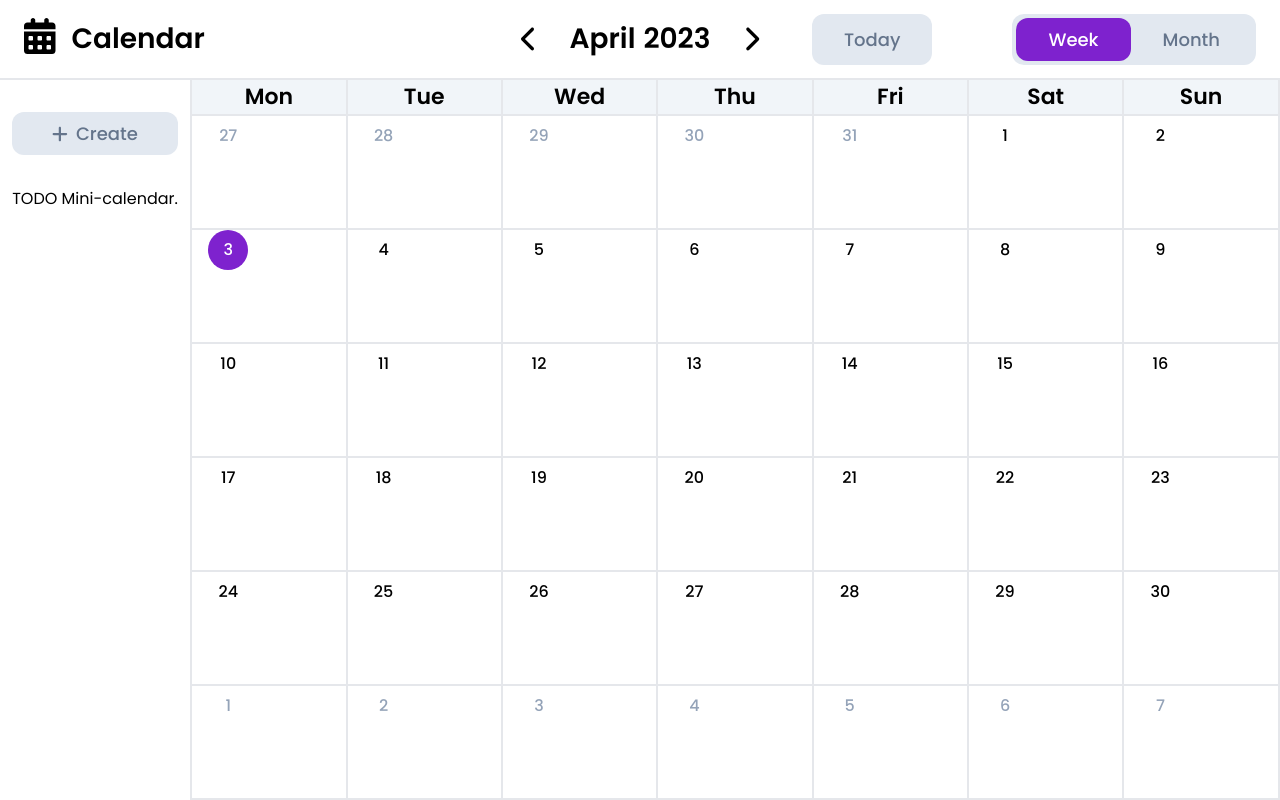
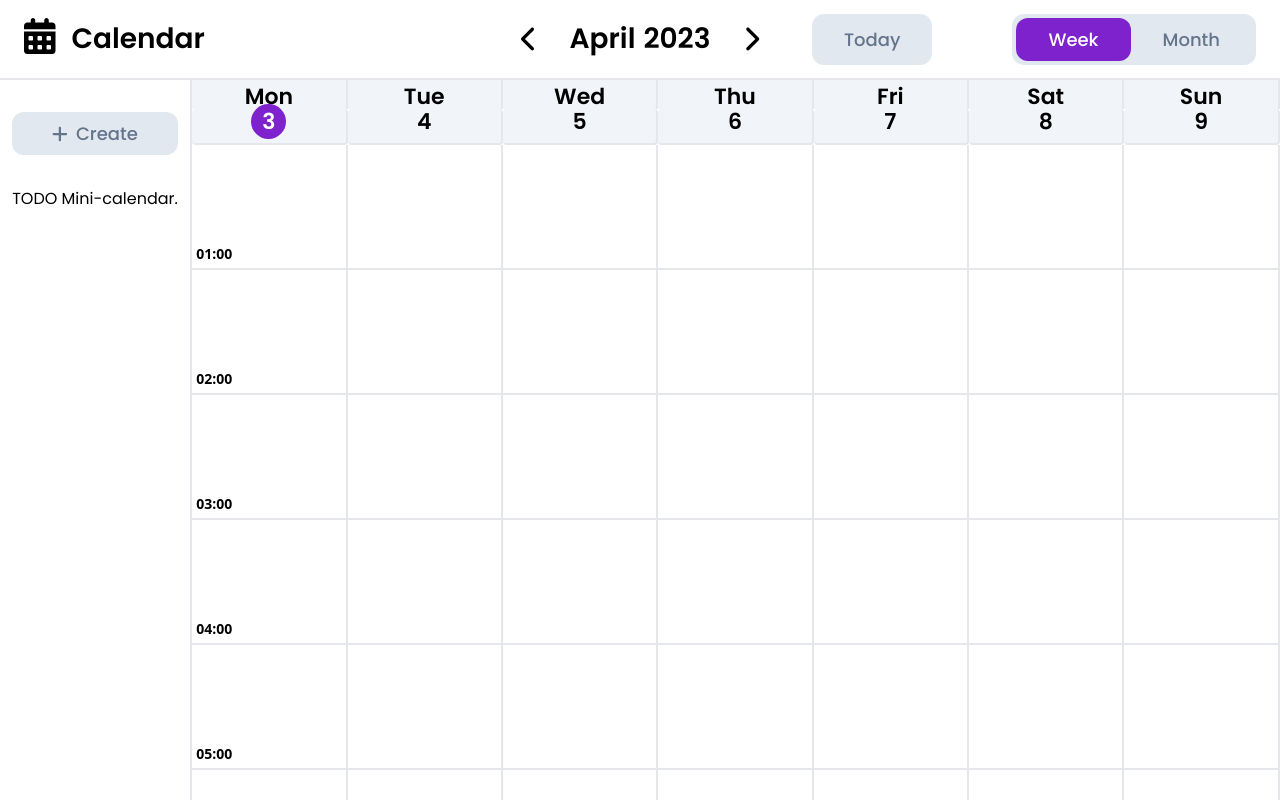
Before and after one commit to itsDaiton/calendar-app, a React (Vite) app: page / in a window 1280 px wide. Both pictures are taken after a click on the label "Week". Built offline with nearby package versions, Linux system fonts and the light colour scheme.

Commit message:
added week view for the calendar

```diff
--- a/src/components/Calendar.tsx
+++ b/src/components/Calendar.tsx
@@ -3,25 +3,31 @@ import dayjs from 'dayjs'
 import { daysOfWeek } from '../../utils/data'
 import { useAppSelector } from '../../utils/hooks';
 import { selectMonth, selectYear } from '../slices/dateSlice';
-import Cell from './Cell';
+import { selectView } from '../slices/viewSlice';
+import MonthCell from './MonthCell';
+import WeekCell from './WeekCell';
 
 const Calendar = () => {
 
   const year: number = useAppSelector(selectYear)
   const month: number = useAppSelector(selectMonth)
+  const view: string = useAppSelector(selectView)
 
-  const renderWeeks = () => {
-    const weeks: React.ReactElement[] = []
+  const weekDaysValues: React.ReactElement[] = []
+  const weekDaysNames: React.ReactElement[] = []
 
+  const renderCells = (viewType: string) => {
+    const cells: React.ReactElement[] = []
+
+    if (viewType === 'month') {
       const firstDayOfMonth: dayjs.Dayjs = dayjs().year(year).month(month).date(1)
       const firstDayOfWeek: number = firstDayOfMonth.day()
       const daysInMonth: number = firstDayOfMonth.daysInMonth()
 
-    const previousMonthDays: dayjs.Dayjs[] = []
       const previousMonthLastDay: number = dayjs().year(year).month(month - 1).endOf('month').date()
-
       const startDayIndex: number = (firstDayOfWeek + 6) % 7
 
+      const previousMonthDays: dayjs.Dayjs[] = []
       for (let i = startDayIndex - 1; i >= 0; i--) {
         previousMonthDays.push(dayjs().year(year).month(month - 1).date(previousMonthLastDay - i))
       }
@@ -48,8 +54,8 @@ const Calendar = () => {
         const isCurrentMonth: boolean = date.month() === month
         const isToday: boolean = date.isSame(dayjs(), 'day')
 
-      weeks.push(
-        <Cell
+        cells.push(
+        <MonthCell
           key={i}
           date={date}
           numberOfRows={numberOfRows}
@@ -58,20 +64,82 @@ const Calendar = () => {
         />
         )
       }
-    return weeks;
+    }
+    else {
+      const startOfWeek: dayjs.Dayjs = dayjs().year(year).month(month).startOf('week').add(1, 'day')
+
+      for (let i = 0; i < 7; i++) {
+        const date: dayjs.Dayjs = startOfWeek.add(i, 'day')
+        const hours: dayjs.Dayjs[] = []
+        const isCurrentMonth: boolean = date.month() === month
+        const isToday: boolean = date.isSame(dayjs(), 'day')
+
+        for (let j = 1; j <= 24; j++) {
+          const hour: dayjs.Dayjs = date.hour(j)
+          hours.push(hour)
+        }
+
+        weekDaysNames.push(
+          <p
+            key={date.date()}
+            className={`w-[14.28%] h-full px-4 text-center border-r-2 bg-slate-100
+            ${viewType === 'month' ? 'border-b-2' : ''}
+            ${isCurrentMonth ? 'text-black' : 'text-slate-400'}`}
+          >
+            {date.locale('en').format('dddd').substring(0, 3)}
+          </p>
+        )
+
+        weekDaysValues.push(
+          <div
+            key={date.date()}
+            className='w-[14.28%] h-full px-4 rounded text-center border-r-2 border-b-2 bg-slate-100 flex justify-center items-center pb-2'
+          >
+            <div className={`w-[35px] h-[35px] rounded-full flex justify-center items-center
+            ${isToday ? 'bg-purple-700 text-white' : ''}
+            ${isCurrentMonth ? 'text-black' : 'text-slate-400'}`}>
+              <p>{date.date()}</p>
+            </div>
+          </div>
+        )
+
+        cells.push(
+          <WeekCell
+            hours={hours}
+            index={i}
+          />
+        )
+      }
+    }
+    return cells;
   }
 
   return (
     <div className='w-[85vw] h-[90vh]'>
-      <div className='h-full'>
+      <div className={`h-full ${view === 'week' ? 'overflow-scroll' : ''}`}>
+        <div className={`flex flex-row justify-center items-center font-poppins font-semibold text-[22px]
+        ${view === 'week' ? 'h-[4%]' : 'h-[5%]'}`}
+        >
+          {view === 'month' ?
+            daysOfWeek.map((day) => (
+              <p key={day.id} className={`w-[14.28%] h-full px-4 text-center border-r-2 bg-slate-100
+              ${view === 'month' ? 'border-b-2' : ''}`}
+              >
+                {day.value}
+              </p>
+            )) :
+            weekDaysNames
+          }
+        </div>
+        {view === 'week' ?
         <div className='flex flex-row justify-center items-center font-poppins font-semibold text-[22px] h-[5%]'>
-          {daysOfWeek.map((day) => (
-            <p key={day.id} className='w-[14.28%] h-full px-4 text-center border-r-2 border-b-2 bg-slate-100'>{day.value}</p>
-          ))}
+          {weekDaysValues}
         </div>
+        : ''
+        }
         <div className='flex justify-center h-[95%]'>
-          <div className='flex justify-center items-center flex-wrap'>
-            {renderWeeks()}
+          <div className='flex justify-center flex-wrap w-full'>
+            {renderCells(view)}
           </div>
         </div>
       </div>
--- /dev/null
+++ b/src/components/WeekCell.tsx
@@ -0,0 +1,21 @@
+import dayjs from 'dayjs'
+import React from 'react'
+
+type CalendarCellProps = {
+  hours: dayjs.Dayjs[];
+  index: number;
+}
+
+const WeekCell = ({ hours, index }: CalendarCellProps) => {
+  return (
+    <div className={`w-[14.28%] flex flex-col`}>
+      {hours.map((hour) => (
+        <div key={hour.format()} className='h-[125px] border-b-2 border-r-2 text-sm flex justify-start p-1 items-end font-semibold'>
+          {index % 7 === 0 ? hour.format('HH:mm') : ''}
+        </div>
+      ))}
+    </div>
+  )
+}
+
+export default WeekCell
```
Also changed, not shown: src/components/MonthCell.tsx (renamed from src/components/Cell.tsx, +4 -4 lines). Lines whose indentation alone changed are shown as unchanged.
